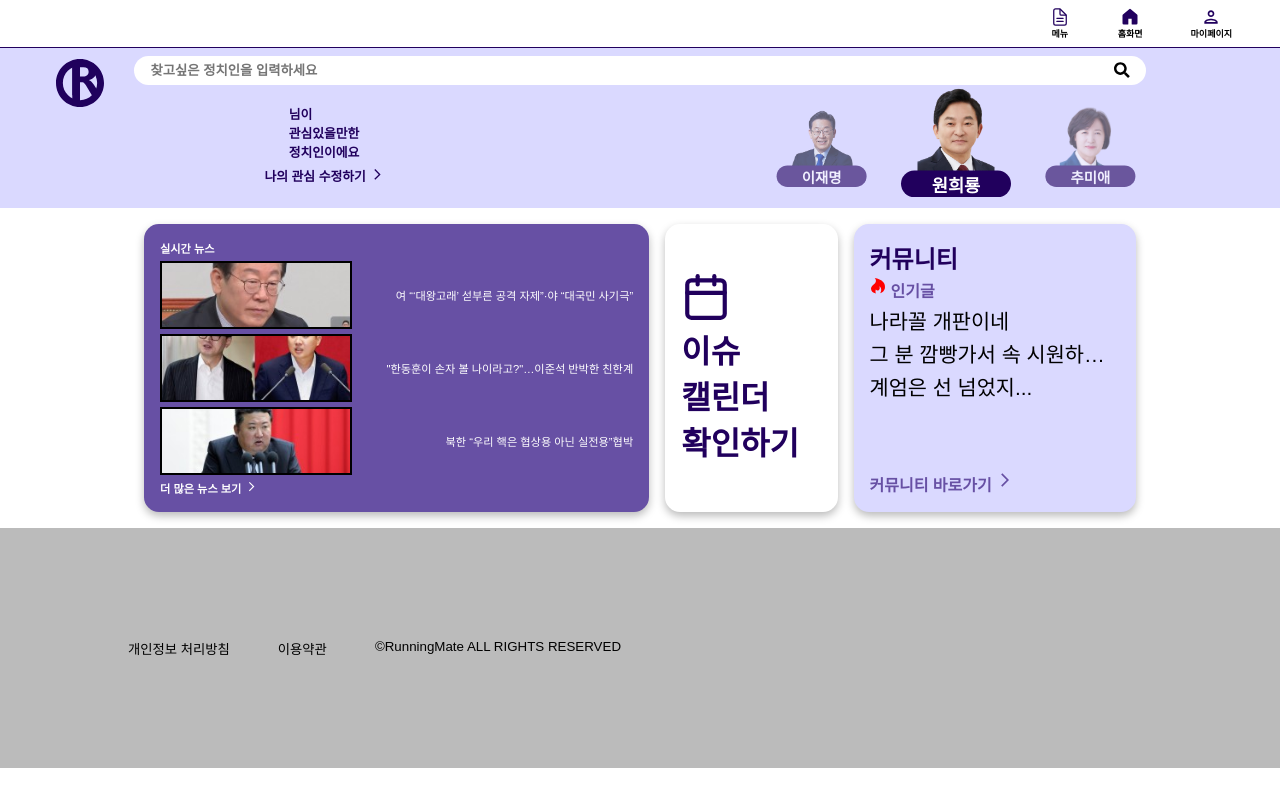
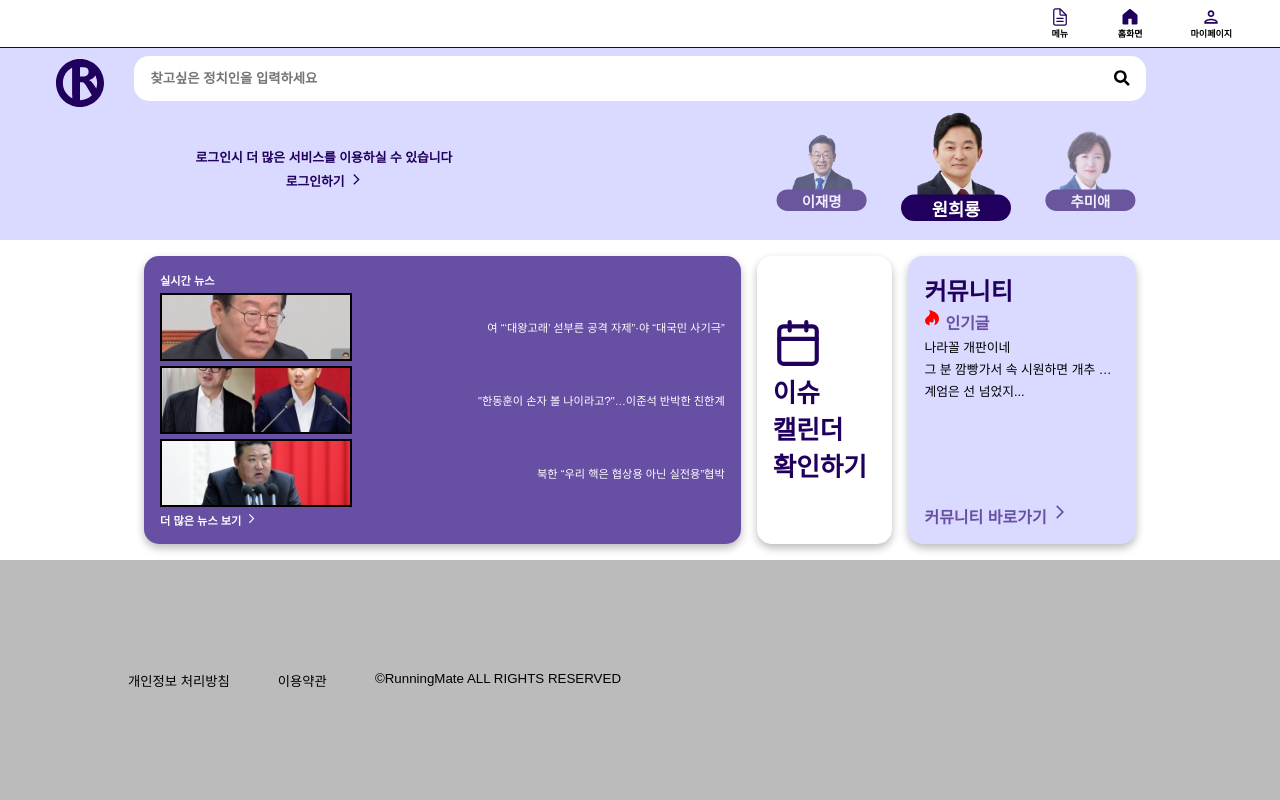
Before and after one commit to election-assistant-devteam/election-assistant, a React (Vite) app: page / in a window 1280 px wide. Built offline with nearby package versions, Linux system fonts and the light colour scheme; a web font is replaced by a local one.

Commit message:
fix : main 화면 CenterView UI 수정

```diff
--- a/src/pages/main/centerview/CalendarButton.module.scss
+++ b/src/pages/main/centerview/CalendarButton.module.scss
@@ -16,6 +16,6 @@
   &__icon {
   }
   &__text {
-    font-size: clamp(16px, 5vw, 32px);
+    font-size: clamp(16px, 2vw, 32px);
   }
 }
--- a/src/pages/main/centerview/CommunityHotPost.module.scss
+++ b/src/pages/main/centerview/CommunityHotPost.module.scss
@@ -1,5 +1,5 @@
 .title {
-  font-size: clamp(1rem, 2.5vw, 1.3rem);
+  font-size: clamp(8px, 1vw, 16px);
   font-weight: lighter;
   white-space: nowrap;
   overflow: hidden;
--- a/src/pages/main/centerview/HotPoliticianSection.module.scss
+++ b/src/pages/main/centerview/HotPoliticianSection.module.scss
@@ -13,7 +13,7 @@
   }
 
   @include desktop {
-    height: 10rem;
+    height: 12rem;
 
     &__header {
       display: block;
--- a/src/pages/main/centerview/HotPoliticianSection.tsx
+++ b/src/pages/main/centerview/HotPoliticianSection.tsx
@@ -1,4 +1,4 @@
-import React from "react";
+import React, { useEffect } from "react";
 import styles from "./HotPoliticianSection.module.scss";
 import { useNavigate } from "react-router-dom";
 import AutoCarousel from "@/components/common/AutoCarousel/AutoCarousel";
@@ -11,6 +11,16 @@ type Props = {
 
 const HotPoliticianSection = ({ userName }: Props) => {
   const navigate = useNavigate();
+  const [isLogin, setIsLogin] = React.useState(false);
+  const accessToken = sessionStorage.getItem("access-token");
+
+  useEffect(() => {
+    if (accessToken) {
+      setIsLogin(true);
+    } else {
+      setIsLogin(false);
+    }
+  }, [accessToken]);
 
   return (
     <div className={styles.searchSection}>
@@ -23,6 +33,7 @@ const HotPoliticianSection = ({ userName }: Props) => {
       </div>
       <SearchBar placeholder="찾고싶은 정치인을 입력하세요" />
       <div className={styles.searchSection__interest}>
+        {isLogin ? (
           <div className={styles.searchSection__interest__textArea}>
             <div className={styles.searchSection__interest__textArea__text}>
               {userName}님이 <br />
@@ -42,6 +53,23 @@ const HotPoliticianSection = ({ userName }: Props) => {
               </div>
             </div>
           </div>
+        ) : (
+          <div className={styles.searchSection__interest__textArea}>
+            <div className={styles.searchSection__interest__textArea__text}>
+              로그인시 더 많은 서비스를 이용하실 수 있습니다
+            </div>
+            <div
+              className={styles.searchSection__interest__textArea__edit}
+              onClick={() => navigate("/login")}
+            >
+              <div className={styles.searchSection__interest__textArea__edit__text}>로그인하기</div>
+              <div className={styles.searchSection__interest__textArea__edit__icon}>
+                <MdArrowForwardIos />
+              </div>
+            </div>
+          </div>
+        )}
+
         <div className={styles.searchSection__interest__imageArea}>
           <AutoCarousel></AutoCarousel>
         </div>
--- a/src/recoil/selectors/eventSelector.ts
+++ b/src/recoil/selectors/eventSelector.ts
@@ -12,7 +12,7 @@ export const eventData = selector({
 
     try {
       const res = await fetch(
-        `http://13.124.154.53/api/calendar/schedules?userId=1&year=${yearValue}`,
+        `http://54.180.165.220/api/calendar/schedules?userId=1&year=${yearValue}`,
         {
           method: "GET",
           headers: {
```
Lines whose indentation alone changed are shown as unchanged.
